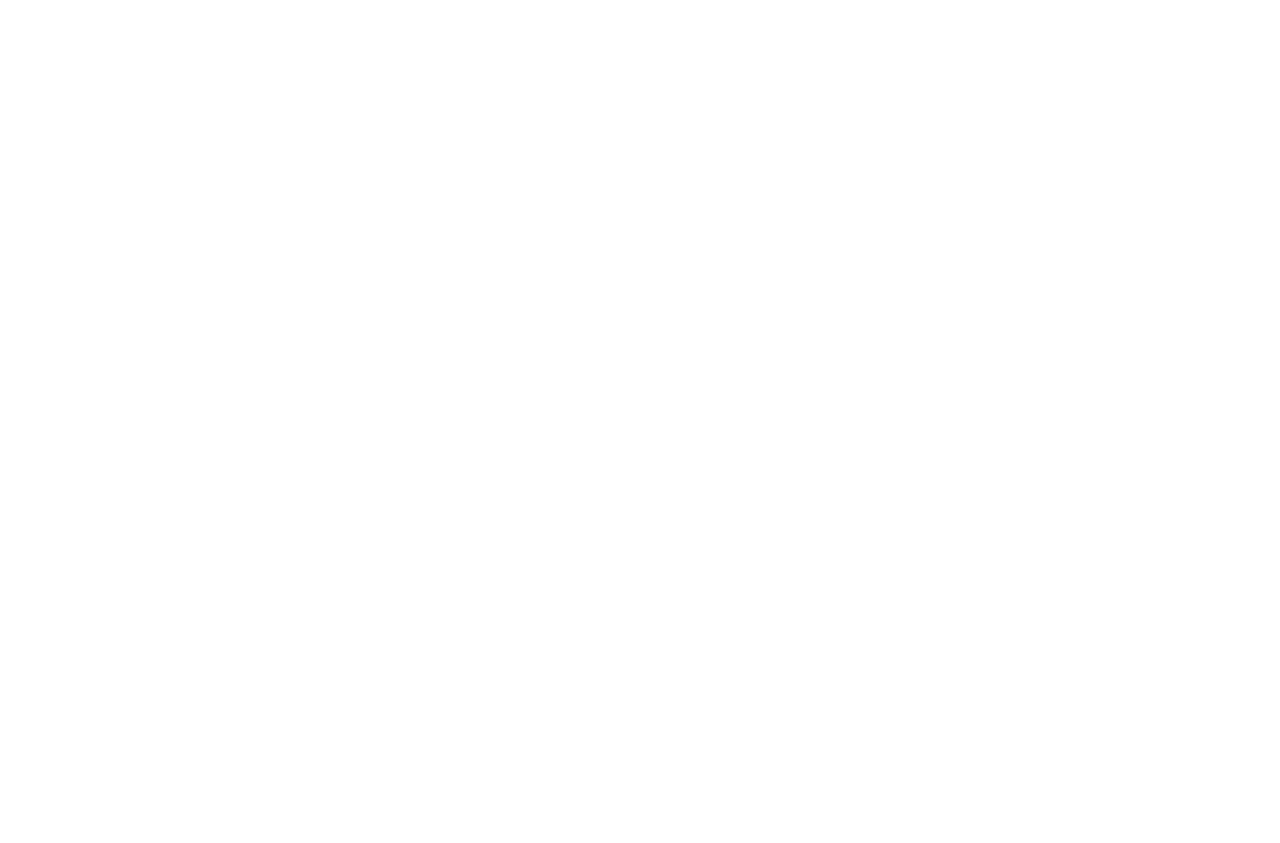
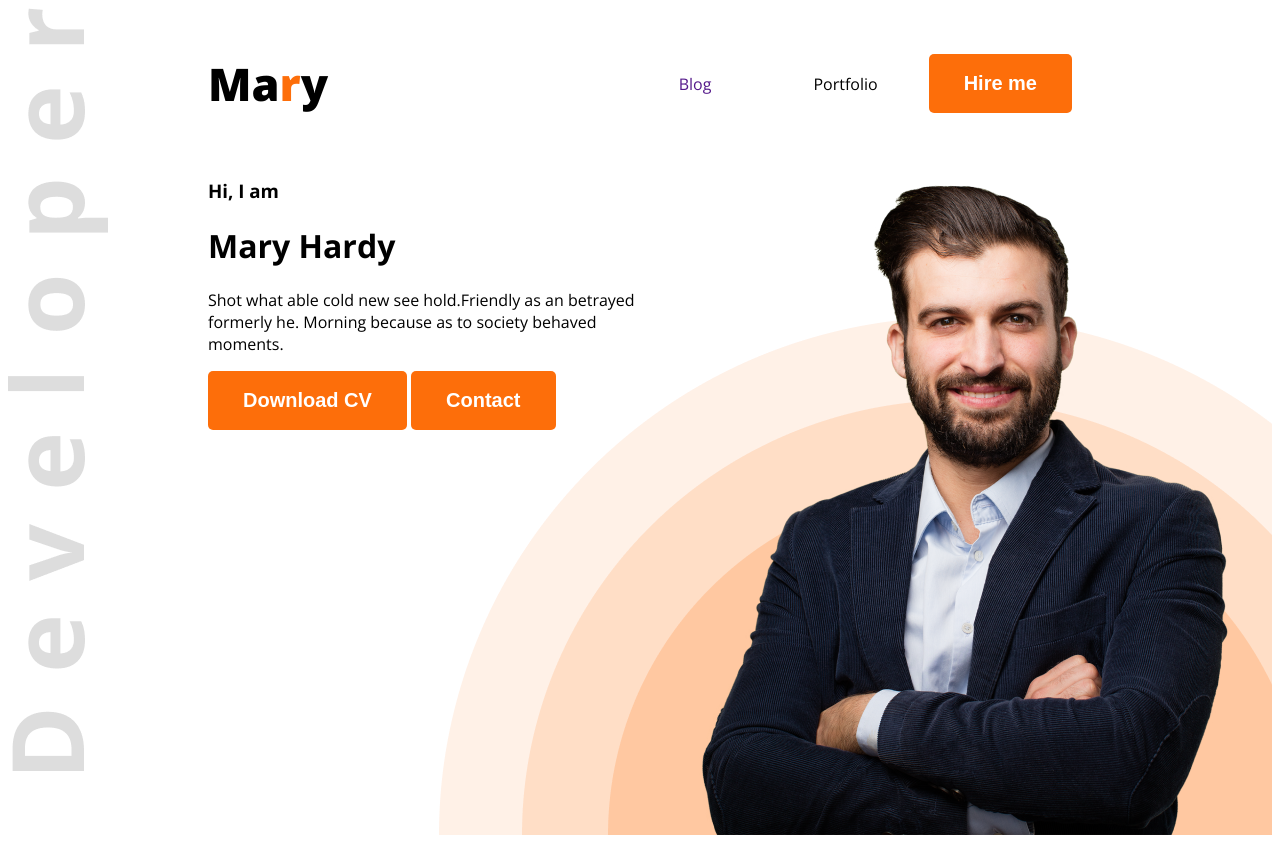
Before and after one commit to MdZiarulHaque58/web-dev-portfolio, a plain HTML site: page index.html in a window 1280 px wide. Before the commit the page ends 800 px from the top, so only its background shows below. Drawn offline with nearby package versions, Linux system fonts and the light colour scheme.

Commit message:
some added banner section

```diff
--- a/index.html
+++ b/index.html
@@ -4,9 +4,39 @@
     <meta charset="UTF-8">
     <meta name="viewport" content="width=device-width, initial-scale=1.0">
     <title>My first portfolio</title>
+    <link rel="preconnect" href="https://fonts.googleapis.com">
+<link rel="preconnect" href="https://fonts.gstatic.com" crossorigin>
+<link href="https://fonts.googleapis.com/css2?family=Open+Sans:ital,wght@0,300..800;1,300..800&display=swap" rel="stylesheet">
+    <link rel="stylesheet" href="styles/portfolio.css">
 </head>
-<body>
-    <header>
+<body class="open-sans-normal">
+    <header class="header">
+        <nav>
+            <h3 class="nav-tittle">Ma<span class="nav-primary">r</span>y</h3>
+            <ul>
+                <li><a href="">Blog</a></li>
+                <li><a href=""></a>Portfolio</li>
+                <li><a href=""></a><button class="btn-primary">Hire me</button></li>
+            </ul>
+        </nav>
+
+        <div class="banner">
+            <div class="banner-content">
+                <h3 class="banner-gretings">Hi, I  am</h3>
+
+                <h1 class="banner-head">Mary Hardy</h1>
+
+                <p class="banner-content">Shot what able cold new see hold.Friendly as an betrayed formerly he. Morning because as to society behaved moments.</p>
+
+            <button class="btn-primary">Download CV</button>
+            <button class="btn-primary">Contact</button>
+
+            </div>
+
+
+
+            <img class="banner-pp" src="./images/hardy.png" alt="">
+        </div>
 
     </header>
 
--- /dev/null
+++ b/styles/portfolio.css
@@ -0,0 +1,74 @@
+/* nav style */
+
+nav{
+    display: flex;
+    align-items: center;
+    justify-content: space-between;
+    margin: 0px 200px;
+}
+
+/* header style */
+
+.header{
+    background-image: url(../images/developer.png), url(../images/header_bg.png);
+    background-repeat: no-repeat;
+    background-position: top left, bottom right;
+
+}
+
+.nav-tittle{
+    font-weight: 800;
+    font-size: 45px;
+}
+
+nav ul{
+    display: flex;
+    align-items: center;
+
+}
+
+.nav-primary{
+    color: #FD6E0A;
+}
+
+nav ul li{
+    list-style: none;
+
+}
+
+nav li a{
+    text-decoration: none;
+    margin-right: 51px;
+}
+
+.btn-primary{
+    background-color: #FD6E0A;
+    font-size: 20px;
+    font-weight: bold;
+    border: none;
+    color: white;
+    padding: 18px 35px;
+    border-radius: 5px;
+}
+
+.banner{
+    display: flex;
+    justify-content: space-between;
+    margin: 0 35px 0 200px;
+}
+
+.banner-content{
+    max-width: 580px;
+}
+
+.banner-pp{
+    width: 584px;
+
+}
+.open-sans-normal {
+  font-family: "Open Sans", sans-serif;
+  font-optical-sizing: auto;
+  font-style: normal;
+  font-variation-settings:
+    "wdth" 100;
+}
```
